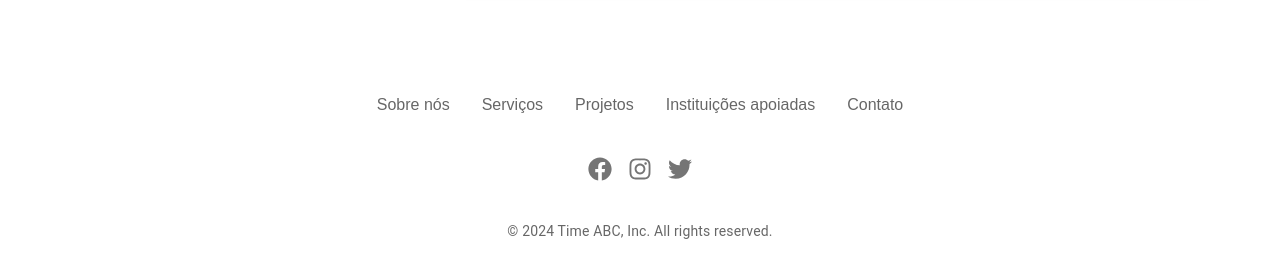
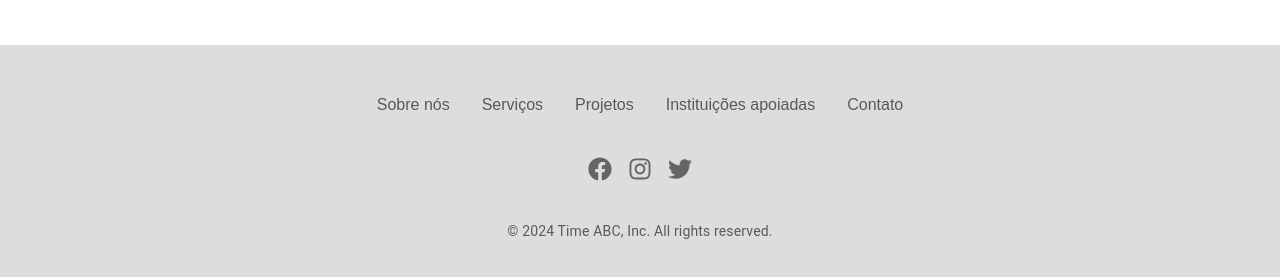
Before and after one commit to ArthurFariaPeixoto/ipmover, a Next.js app: page / in a window 1280 px wide. Shown: the part 2296-2573 px from the top of the page. Built offline with nearby package versions, Linux system fonts and the light colour scheme.

Commit message:
fix: color footer

```diff
--- a/src/section/footer.jsx
+++ b/src/section/footer.jsx
@@ -19,7 +19,7 @@ function Footer() {
   }, []);
 
   return (
-    <Box sx={{ bgcolor: "background.paper", py: 6 }}>
+    <Box sx={{ bgcolor: "background.paper", py: 6, backgroundColor: '#dfdcdc' }}>
       <Container maxWidth="lg">
         <Grid2 container spacing={4} justifyContent="center">
           <Grid2 item>
```
